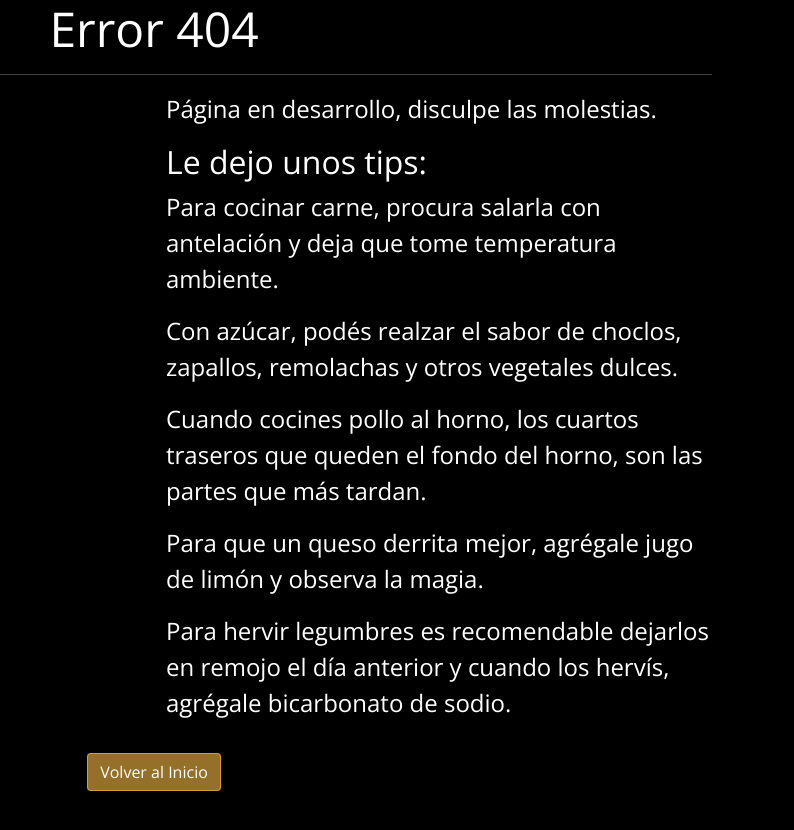
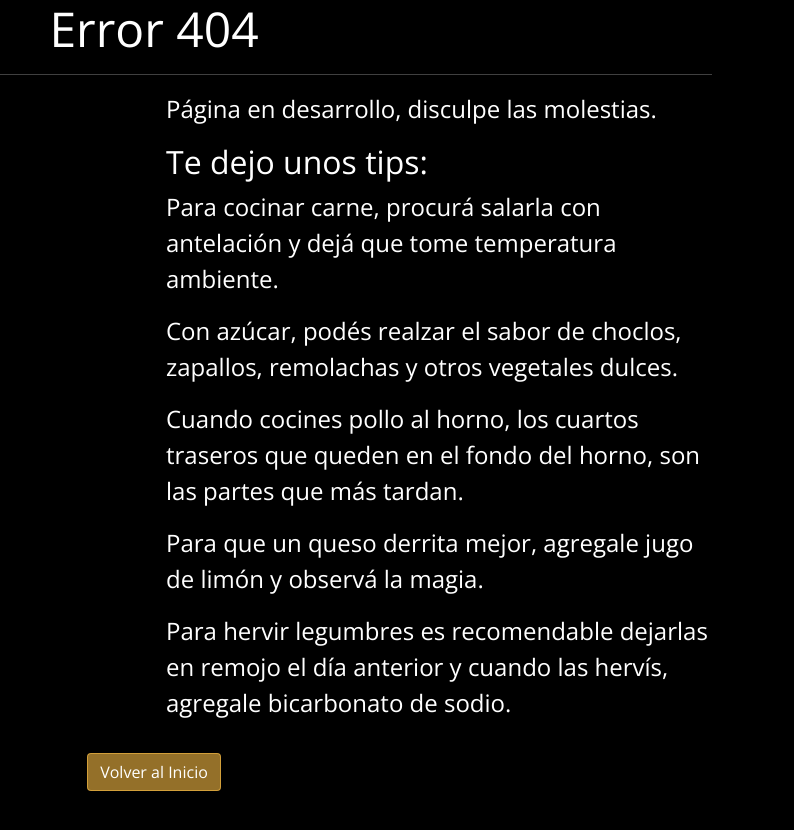
Before and after one commit to gjmlz3/HoyCocinoYo, a website: page Pages/error404.html in a window 1280 px wide. Shown: the top 830 px of the page, 486-1280 px from the left. Drawn offline with nearby package versions, Linux system fonts and the light colour scheme.

Commit message:
errores ortografico

```diff
--- a/Pages/error404.html
+++ b/Pages/error404.html
@@ -21,12 +21,12 @@
           </div>
           <section class="col-md-6 blur">
             <p class="fuenteLogo justify-content-center">Página en desarrollo, disculpe las molestias.</p>
-            <h2 class="fuenteCarrusel">Le dejo unos tips:</h2>
-            <p class="fuenteLogo justify-content-center">Para cocinar carne, procura salarla con antelación y deja que tome temperatura ambiente.</p>
+            <h2 class="fuenteCarrusel">Te dejo unos tips:</h2>
+            <p class="fuenteLogo justify-content-center">Para cocinar carne, procurá salarla con antelación y dejá que tome temperatura ambiente.</p>
             <p class="fuenteLogo justify-content-center">Con azúcar, podés realzar el sabor de choclos, zapallos, remolachas y otros vegetales dulces.</p>
-            <p class="fuenteLogo justify-content-center">Cuando cocines pollo al horno, los cuartos traseros que queden el fondo del horno, son las partes que más tardan.</p>
-            <p class="fuenteLogo justify-content-center">Para que un queso derrita mejor, agrégale jugo de limón y observa la magia.</p>
-            <p class="fuenteLogo justify-content-center"> Para hervir legumbres es recomendable dejarlos en remojo el día anterior y cuando los hervís, agrégale bicarbonato de sodio.</p>
+            <p class="fuenteLogo justify-content-center">Cuando cocines pollo al horno, los cuartos traseros que queden en el fondo del horno, son las partes que más tardan.</p>
+            <p class="fuenteLogo justify-content-center">Para que un queso derrita mejor, agregale jugo de limón y observá la magia.</p>
+            <p class="fuenteLogo justify-content-center"> Para hervir legumbres es recomendable dejarlas en remojo el día anterior y cuando las hervís, agregale bicarbonato de sodio.</p>
           </section>
           <div class="text-center">
             <p><a class="boton btn-lg botonPrimario" href="../index.html">Volver al Inicio</a></p>
```
Also changed, not shown: Pages/historia.html (+1 -1 lines).
